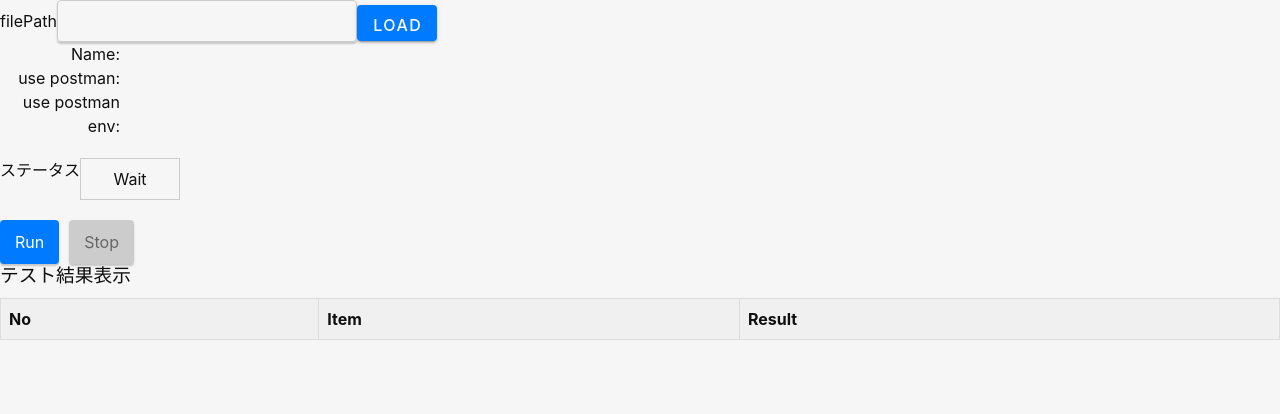
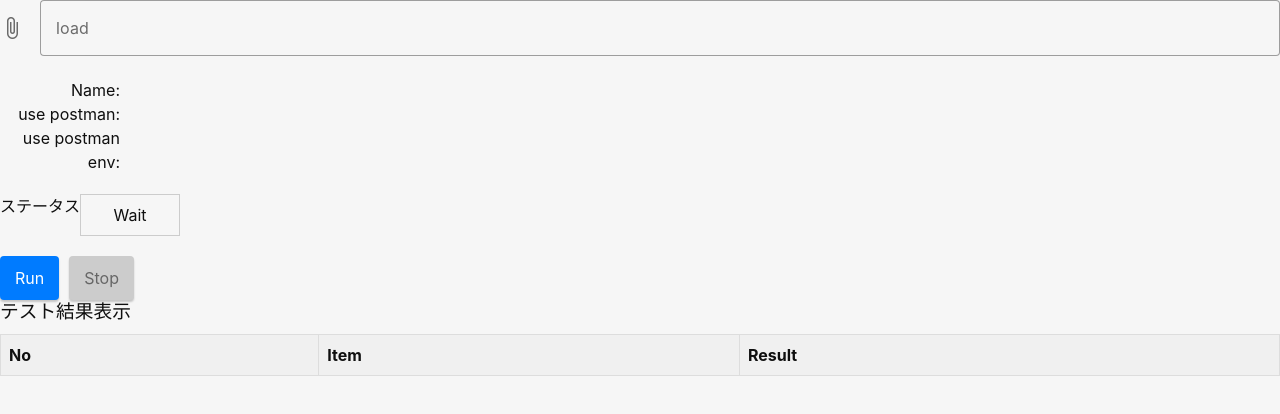
Before and after one commit to bonuxn/REST_API_Tester, a Vue app in the folder auto-restapi-tester/: page / in a window 1280 px wide. Shown: the top 414 px of the page. Built offline with nearby package versions, Linux system fonts and the light colour scheme.

Commit message:
[update] fileUpload方法を変更した

```diff
--- a/auto-restapi-tester/src/views/HomeView.vue
+++ b/auto-restapi-tester/src/views/HomeView.vue
@@ -1,11 +1,7 @@
 <template>
   <div>
     <div>
-      <label>filePath</label>
-      <input type="text" :value="filePath" readonly style="width: 300px; padding: 8px; border: 1px solid #ccc; border-radius: 4px;"/>
-      <v-btn @click="loadFile">
-        Load
-      </v-btn>
+      <v-file-input label="load" variant="outlined"></v-file-input>
       <p v-if="loadError" style="color: red;">{{ loadError }}</p>
     </div>
 
```
